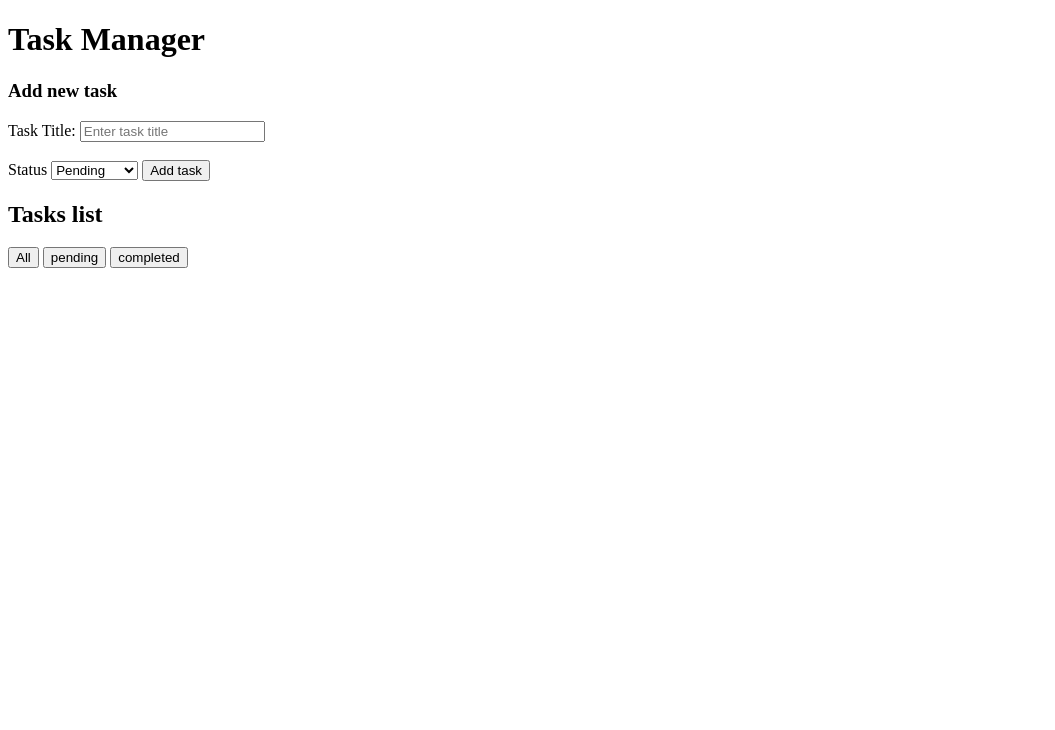
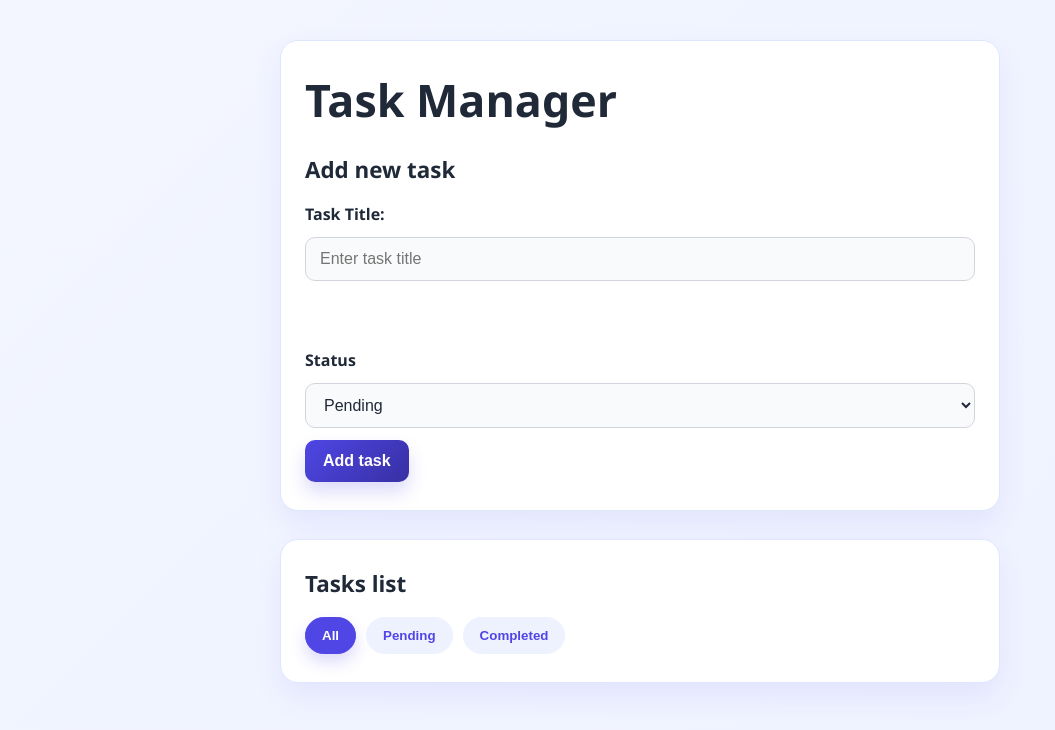
Before and after one commit to xtaanum/Task-Manager, a plain HTML site: page index.html in a window 1280 px wide. Shown: the whole page, without its empty margins (0-1055 px from the left). Drawn offline with Linux system fonts and the light colour scheme.

Commit message:
added the styling to the task manager

```diff
--- a/index.html
+++ b/index.html
@@ -4,6 +4,7 @@
     <meta charset="UTF-8">
     <meta name="viewport" content="width=device-width, initial-scale=1.0">
     <title>Task Manager</title>
+    <link rel="stylesheet" href="style.css">
 </head>
 <body class="page">
     <header class="app-header" id="top-header">
--- /dev/null
+++ b/style.css
@@ -0,0 +1,151 @@
+:root {
+    --bg: #f3f6ff;
+    --card: #ffffff;
+    --primary: #4f46e5;
+    --primary-dark: #3730a3;
+    --text: #1f2937;
+    --muted: #6b7280;
+    --border: #dfe7ff;
+    --button-soft: #eef2ff;
+}
+
+* {
+    box-sizing: border-box;
+}
+
+body {
+    margin: 0;
+    padding: 40px 20px;
+    font-family: "Segoe UI", Tahoma, Geneva, Verdana, sans-serif;
+    background: linear-gradient(135deg, var(--bg), #eef2ff);
+    color: var(--text);
+}
+
+.page {
+    min-height: 100vh;
+}
+
+.app-header,
+.tasks-section {
+    max-width: 720px;
+    margin: 0 auto 28px;
+    background: var(--card);
+    border: 1px solid var(--border);
+    border-radius: 18px;
+    box-shadow: 0 14px 30px rgba(79, 70, 229, 0.08);
+    padding: 28px 24px;
+}
+
+.app-title {
+    margin: 0 0 24px;
+    font-size: clamp(2rem, 4vw, 2.8rem);
+    color: var(--text);
+}
+
+.form-heading,
+.section-title {
+    margin: 0 0 18px;
+    font-size: 1.4rem;
+    color: var(--text);
+}
+
+.task-form {
+    display: flex;
+    flex-direction: column;
+    gap: 12px;
+}
+
+.field-label {
+    font-weight: 600;
+    color: var(--text);
+}
+
+.task-input,
+.task-status {
+    width: 100%;
+    padding: 12px 14px;
+    border: 1px solid #d1d5db;
+    border-radius: 10px;
+    background: #f9fafb;
+    color: var(--text);
+    font-size: 1rem;
+    transition: border-color 0.2s ease, box-shadow 0.2s ease;
+}
+
+.task-input:focus,
+.task-status:focus {
+    outline: none;
+    border-color: var(--primary);
+    box-shadow: 0 0 0 3px rgba(79, 70, 229, 0.12);
+}
+
+.btn {
+    border: none;
+    border-radius: 10px;
+    padding: 12px 18px;
+    font-size: 1rem;
+    font-weight: 700;
+    cursor: pointer;
+    transition: transform 0.2s ease, box-shadow 0.2s ease, background 0.2s ease;
+}
+
+.btn:hover,
+.filter-btn:hover {
+    transform: translateY(-1px);
+}
+
+.btn-primary {
+    align-self: flex-start;
+    background: linear-gradient(135deg, var(--primary), var(--primary-dark));
+    color: #fff;
+    box-shadow: 0 10px 18px rgba(79, 70, 229, 0.2);
+}
+
+.btn-primary:hover {
+    background: linear-gradient(135deg, var(--primary-dark), var(--primary));
+}
+
+.filter-controls {
+    display: flex;
+    flex-wrap: wrap;
+    gap: 10px;
+}
+
+.filter-btn {
+    border: 1px solid var(--button-soft);
+    background: var(--button-soft);
+    color: var(--primary);
+    border-radius: 999px;
+    padding: 10px 16px;
+    font-weight: 700;
+    cursor: pointer;
+    transition: all 0.2s ease;
+    text-transform: capitalize;
+}
+
+.filter-btn.active {
+    background: var(--primary);
+    border-color: var(--primary);
+    color: #fff;
+    box-shadow: 0 8px 16px rgba(79, 70, 229, 0.2);
+}
+
+.filter-btn.active:hover {
+    background: var(--primary-dark);
+}
+
+@media (max-width: 480px) {
+    body {
+        padding: 20px 14px;
+    }
+
+    .app-header,
+    .tasks-section {
+        padding: 20px 16px;
+    }
+
+    .btn-primary {
+        width: 100%;
+        text-align: center;
+    }
+}
```
